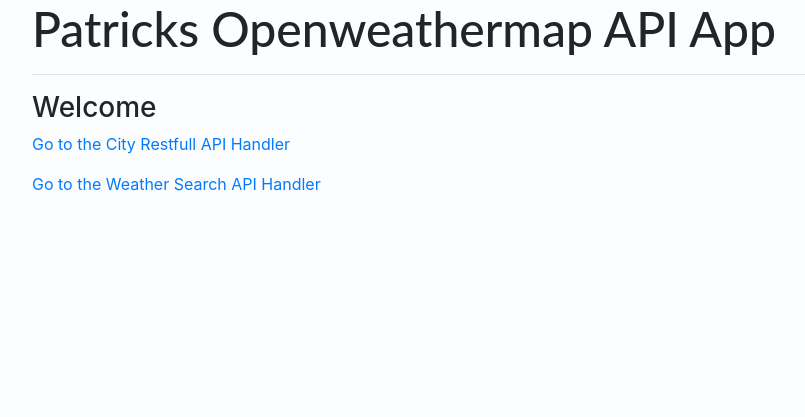
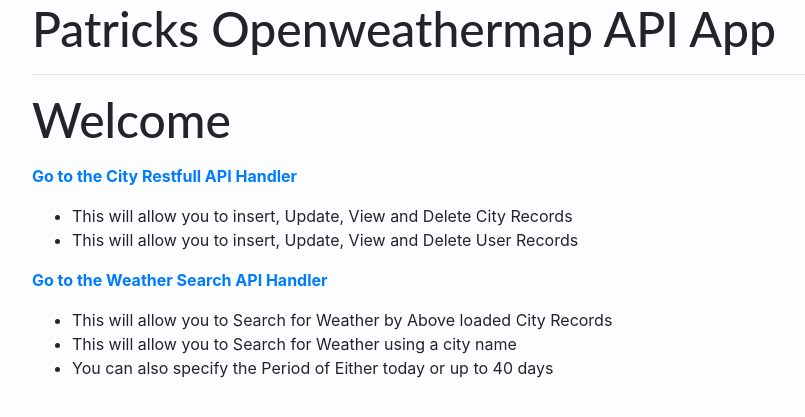
Before and after one commit to 3DBTec/weather_app, a Django app: page / in a window 1280 px wide. Shown: the top 417 px of the page, without its empty margins (53-858 px from the left). Run offline with Django 3.2, Linux system fonts and the light colour scheme; some libraries are stand-ins or nearby versions.

Commit message:
Done: Added documentation

```diff
--- a/templates/home.html
+++ b/templates/home.html
@@ -4,10 +4,32 @@
 
     {% load crispy_forms_tags %}
 
-    <h3>Welcome </h3>
+    <h1>Welcome </h1>
+    <p></p>
 
-    <p><a href="{% url 'api-root' %}">       Go to the City Restfull API Handler</a></p>
+    <p>
+        <strong>
+            <a href="{% url 'api-root' %}">       Go to the City Restfull API Handler</a>
+        </strong>
+    </p>
+    <p>
+        <ul>
+            <li> This will allow you to insert, Update, View and Delete City Records </li>
+            <li> This will allow you to insert, Update, View and Delete User Records </li>
+        </ul>
+    </p>
 
-    <p><a href="{% url 'weather_search' %}"> Go to the Weather Search  API Handler</a></p>
+    <p>
+        <strong>
+            <a href="{% url 'weather_search' %}"> Go to the Weather Search  API Handler</a>
+        </strong>
+    </p>
+    <p>
+        <ul>
+            <li> This will allow you to Search for Weather by Above loaded City Records</li>
+            <li> This will allow you to Search for Weather using a city name</li>
+            <li> You can also specify the Period of Either today or up to 40 days</li>
+        </ul>
+    </p>
 
 {% endblock %}
```
